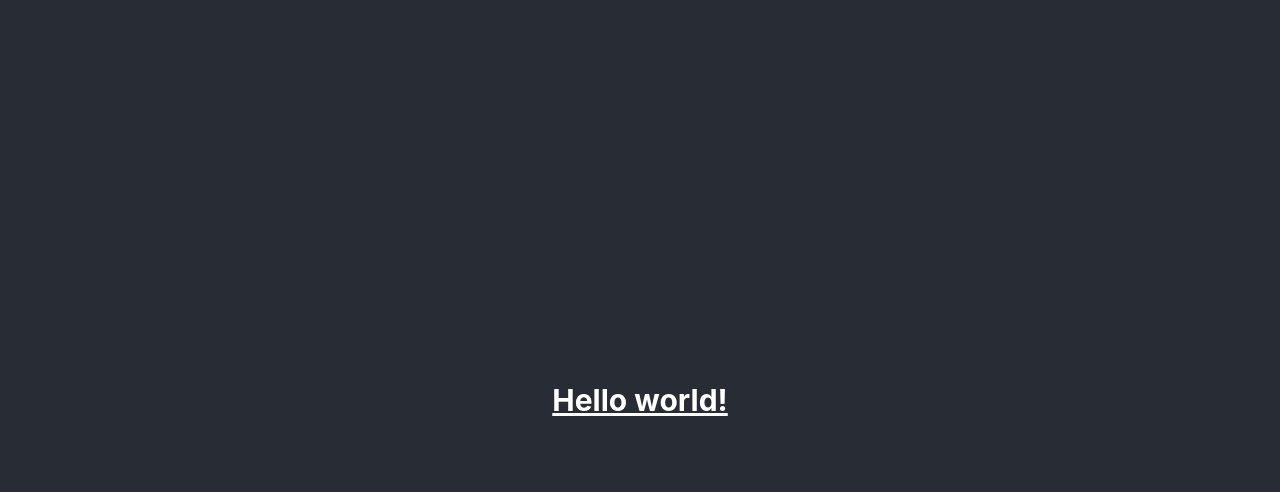
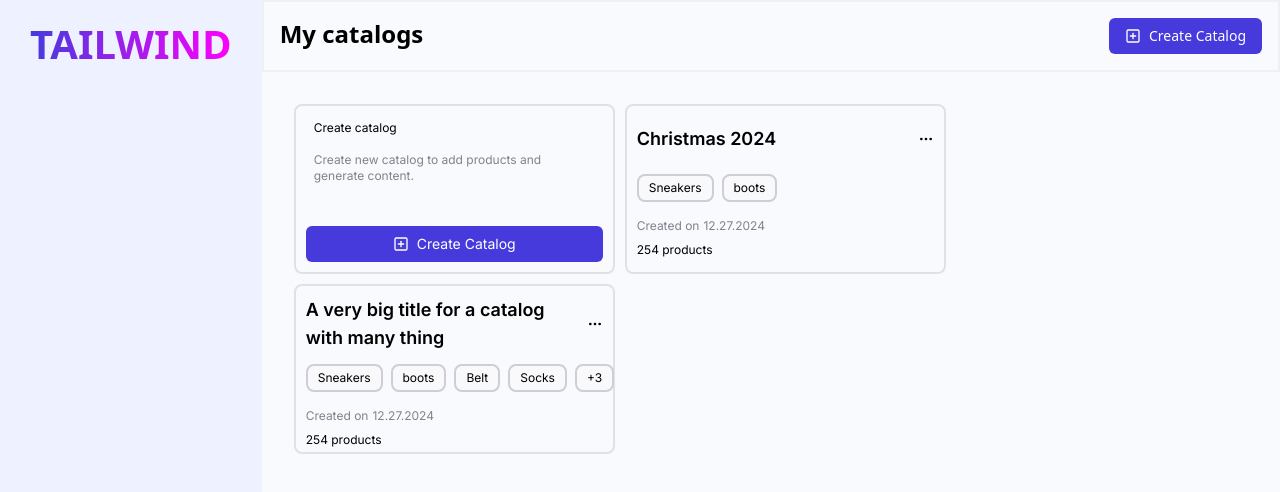
Before and after one commit to F1N3X/tailwind_react, a React (Create React App) app: page / in a window 1280 px wide. Shown: the top 492 px of the page. Built offline with nearby package versions, Linux system fonts and the light colour scheme.

Commit message:
first page

```diff
--- a/package.json
+++ b/package.json
@@ -6,6 +6,7 @@
     "@testing-library/jest-dom": "^5.17.0",
     "@testing-library/react": "^13.4.0",
     "@testing-library/user-event": "^13.5.0",
+    "lucide-react": "^0.460.0",
     "react": "^18.3.1",
     "react-dom": "^18.3.1",
     "react-scripts": "5.0.1",
--- a/public/index.html
+++ b/public/index.html
@@ -3,6 +3,7 @@
   <head>
     <meta charset="utf-8" />
     <link rel="icon" href="%PUBLIC_URL%/favicon.ico" />
+    <link href="https://fonts.googleapis.com/css2?family=Inter:wght@100;200;300;400;500;600;700;800;900&display=swap" rel="stylesheet">
     <meta name="viewport" content="width=device-width, initial-scale=1" />
     <meta name="theme-color" content="#000000" />
     <meta
--- a/src/App.js
+++ b/src/App.js
@@ -1,13 +1,28 @@
-import logo from './logo.svg';
 import './App.css';
+import Catalogs from './components/Catalogs';
+import CreateCatalogCard from './components/cards/CreateCatalogCard';
+import InfoCard from './components/cards/InfoCard';
+import Title from './components/Title';
 
 function App() {
   return (
     <div className="App">
       <header className="App-header">
-        <h1 className="text-3xl font-bold underline">
-          Hello world!
-        </h1>
+        <div className="flex-auto flex text-black w-full phone:flex-col">
+          <div className="aside p-30 bg-1">
+            <Title title="TAILWIND" />
+          </div>
+          <div className="bg-2 flex-1">
+            <div className='p-16 border-2 border-5'>
+              <Catalogs />
+            </div>
+            <div className='m-8 flex flex-wrap gap-2.5'>
+              <CreateCatalogCard />
+              <InfoCard title="Christmas 2024" labels={["Sneakers", "boots"]} date="12.27.2024" numberProducts="254" />
+              <InfoCard title="A very big title for a catalog with many thing" labels={["Sneakers", "boots", "Belt", "Socks", "+3"]} date="12.27.2024" numberProducts="254" />
+            </div>
+          </div>
+        </div>
       </header>
     </div>
   );
--- /dev/null
+++ b/src/components/Catalogs.jsx
@@ -0,0 +1,15 @@
+import React from "react";
+import CreateCatalogButton from "./buttons/CreateCatalogButton";
+
+const Catalogs = () => {
+    return (
+        <div className="catalogs flex gap-2.5">
+            <h1 className="grow text-left text-2xl font-semibold">My catalogs</h1>
+            <div>
+                <CreateCatalogButton />
+            </div>
+        </div>
+    );
+    }
+
+export default Catalogs;
--- /dev/null
+++ b/src/components/Title.jsx
@@ -0,0 +1,11 @@
+import React from "react";
+
+const Title = ({ title }) => {
+  return (
+    <div className="bg-white phone:p-5 text-left leading-7 text-[40px] h-full title font-bold bg-gradient-to-r from-[#463ADD] to-[#FF00FB] text-transparent bg-clip-text w-min">
+      <h1>{title}</h1>
+    </div>
+  );
+}
+
+export default Title;
--- /dev/null
+++ b/src/components/buttons/CreateCatalogButton.jsx
@@ -0,0 +1,14 @@
+import React from "react";
+import { PlusSquare } from 'lucide-react';
+import '../../App.css';
+
+const CreateCatalogButton = () => {
+    return (
+        <button className="flex items-center w-full justify-center gap-2 text-white rounded-md h-auto bg-3 px-16 py-2 create-catalog-button text-sm">
+            <PlusSquare size={16}/>
+            <p>Create Catalog</p>
+        </button>
+    );
+}
+
+export default CreateCatalogButton;
--- /dev/null
+++ b/src/components/cards/CreateCatalogCard.jsx
@@ -0,0 +1,14 @@
+import React from "react";
+import CreateCatalogButton from "../buttons/CreateCatalogButton";
+
+const CreateCatalogCard = () => {
+    return (
+        <div className="text-xs card p-2.5 border-2 border-6 rounded-lg font-inter sm:w-[321px] w-full h-[170px] flex flex-col text-left items-start justify-start">
+            <h1 className="py-1 px-2 mb-2">Create catalog</h1>
+            <p className="flex-1 text-1 py-1 px-2">Create new catalog to add products and generate content.</p>
+            <CreateCatalogButton />
+        </div>
+    );
+}
+
+export default CreateCatalogCard;
--- /dev/null
+++ b/src/components/cards/InfoCard.jsx
@@ -0,0 +1,30 @@
+import React from "react";
+import { Ellipsis } from 'lucide-react';
+
+const InfoCard = ({ title, labels, date, numberProducts }) => {
+    return (
+        <div className="p-2.5 phone:w-full card flex flex-col gap-3 text-left border-2 border-6 rounded-lg font-inter w-[321px] h-[170px] flex flex-col text-left items-start justify-start">
+            <div className="flex w-full h-full items-center gap-2 flex-1">
+                <h1 className="text-lg flex-1 font-semibold">{title}</h1>
+                <Ellipsis size={16}/>
+
+            </div>
+            <div className="flex flex-col gap-3 text-xs">
+                <div className="flex gap-2">
+                    {labels.map((label, index) => (
+                        <p className="border-2 border-[#CDCED6] rounded-lg bg-4 text-xs py-1 px-2.5 gap-2" key={index}>{label}</p>
+                    ))}
+                </div>
+                <div>
+                    <div className="flex gap-1 text-1 py-1">
+                        <p>Created on</p>
+                        <p>{date}</p>
+                    </div>
+                    <p className="py-1">{numberProducts} products</p>
+                </div>
+            </div>
+        </div>
+    );
+}
+
+export default InfoCard;
--- a/src/index.css
+++ b/src/index.css
@@ -1,17 +1,3 @@
 @tailwind base;
 @tailwind components;
 @tailwind utilities;
-
-body {
-  margin: 0;
-  font-family: -apple-system, BlinkMacSystemFont, 'Segoe UI', 'Roboto', 'Oxygen',
-    'Ubuntu', 'Cantarell', 'Fira Sans', 'Droid Sans', 'Helvetica Neue',
-    sans-serif;
-  -webkit-font-smoothing: antialiased;
-  -moz-osx-font-smoothing: grayscale;
-}
-
-code {
-  font-family: source-code-pro, Menlo, Monaco, Consolas, 'Courier New',
-    monospace;
-}
--- a/tailwind.config.js
+++ b/tailwind.config.js
@@ -4,7 +4,44 @@ module.exports = {
     "./src/**/*.{js,jsx,ts,tsx}",
   ],
   theme: {
-    extend: {},
+    fontFamily: {
+      inter: ['"Inter"', 'sans-serif'],
+      public_sans: ['"Public Sans"', 'sans-serif'],
+    },
+    extend: {
+      screens: {
+        'phone': {'max': '640px'},
+      },
+      padding: {
+        '30': '30px',
+        '16': '16px',
+      },
+      width: {
+        '230': '230px',
+      },
+      height: {
+        '30': '30px',
+      },
+      colors: {
+        '1': '#EEF1FF',
+        '2': '#F9FAFE',
+        '3': '#463ADD',
+        '4': '#F9F9FB',
+        '5': '#F0F0F3',
+        '6': '#E0E1E6',
+      },
+      borderColor: {  // Ajout des couleurs de bordure personnalisées
+        '1': '#EEF1FF',
+        '2': '#F9FAFE',
+        '3': '#463ADD',
+        '4': '#F9F9FB',
+        '5': '#F0F0F3',
+        '6': '#E0E1E6',
+      },
+      textColor: {
+        '1': '#81828C',
+      },
+    },
   },
   plugins: [],
 }
```
Also changed, not shown: 1 other file (tests, documents, lock files or other folders).
